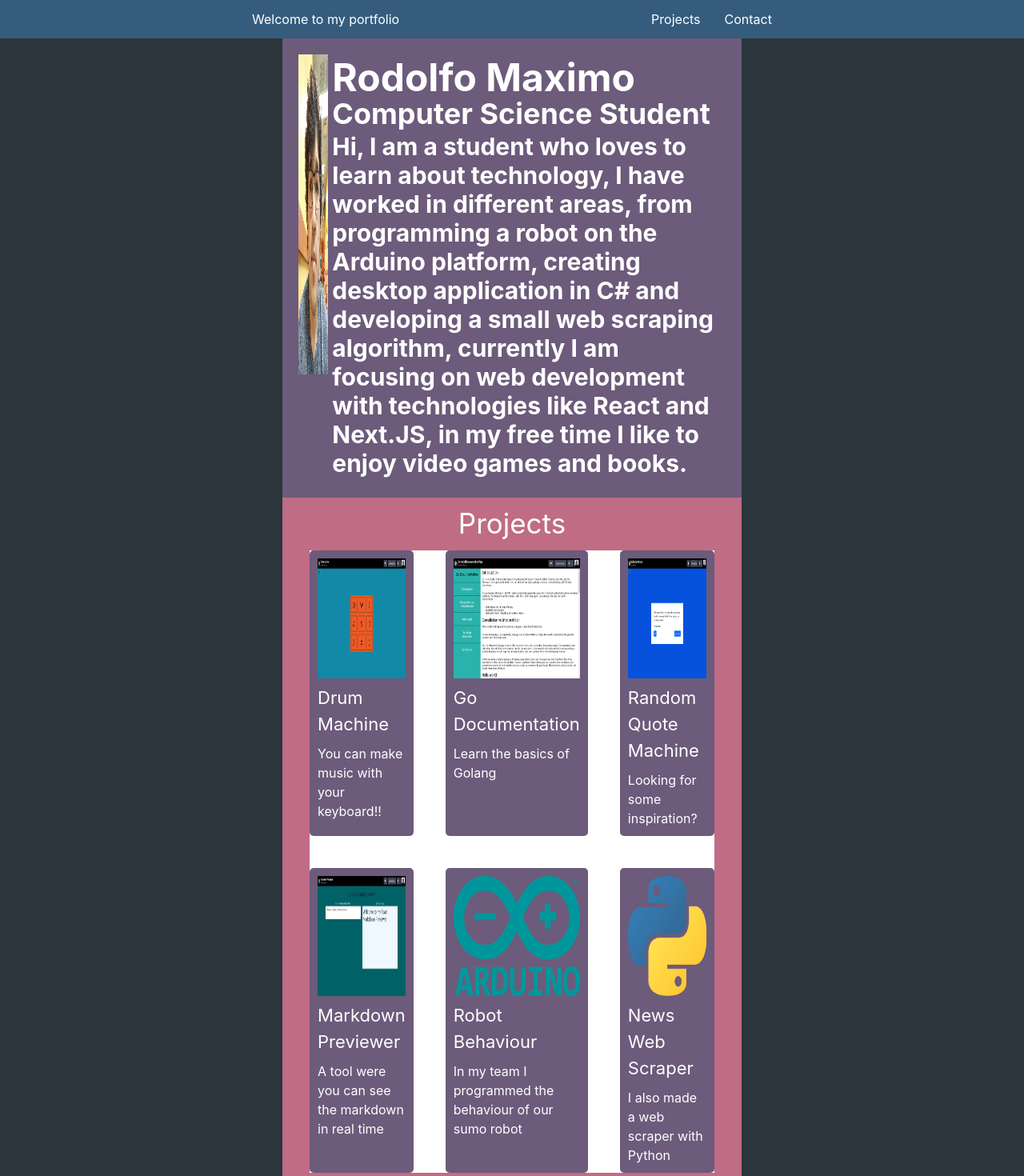
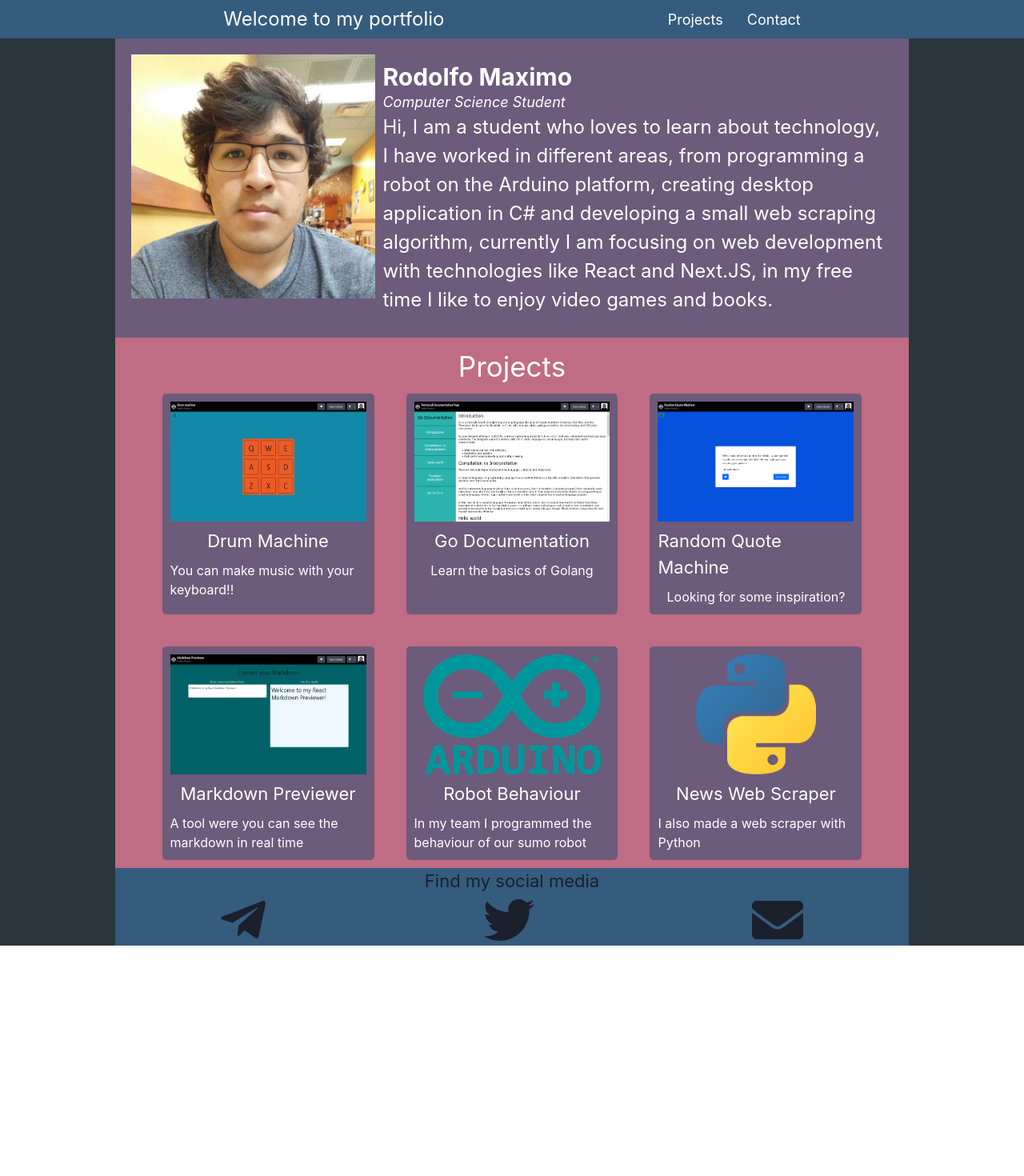
Before and after one commit to Rodomaxi2/Portfolio, a Next.js app: page / in a window 1280 px wide. Shown: the top 1470 px of the page at 80% size. After the commit the page ends 1182 px from the top, so only its background shows below. Built offline with nearby package versions, Linux system fonts and the light colour scheme.

Commit message:
Fixed chakra styles

```diff
--- a/Components/AboutCard.js
+++ b/Components/AboutCard.js
@@ -1,25 +1,30 @@
-import { Box, Flex, Heading, Image } from "@chakra-ui/react";
+import { Box, HStack, Heading, Image, Text, Flex } from "@chakra-ui/react";
 
 const AboutCard = () => (
-	<Box bg="#6C5B7B" padding="20px">
+	<Box bg="#6C5B7B" padding="20px" w="100%">
 		<Flex>
 			<Box>
-				<Image src="profile_picture.jpg" alt="Rodolfo Maximo" boxSize="400px" />
+				<Image
+					src="profile_picture.jpg"
+					alt="Rodolfo Maximo"
+					w="2000px"
+					objectFit="cover"
+				/>
 			</Box>
 			<Box textColor="white" padding="1%">
-				<Heading as="h1" size="2xl">
+				<Heading as="h1" fontSize={["xl", "2xl", "3xl"]}>
 					Rodolfo Maximo
 				</Heading>
-				<Heading as="h2" size="xl">
+				<Text as="i" fontSize={["sm", "md", "lg"]}>
 					Computer Science Student
-				</Heading>
-				<Heading as="h3" size="lg">
+				</Text>
+				<Text fontSize={["lg", "xl", "2xl"]}>
 					Hi, I am a student who loves to learn about technology, I have worked in
 					different areas, from programming a robot on the Arduino platform, creating
 					desktop application in C# and developing a small web scraping algorithm,
 					currently I am focusing on web development with technologies like React and
 					Next.JS, in my free time I like to enjoy video games and books.
-				</Heading>
+				</Text>
 			</Box>
 		</Flex>
 	</Box>
--- a/Components/Container.js
+++ b/Components/Container.js
@@ -5,7 +5,7 @@ const Container = ({ children }) => (
 	<Box bg="#2A363B">
 		<Navbar />
 		<Center>
-			<Conta paddingTop="48px" w="80%">
+			<Conta paddingTop="48px" w="80%" maxW="100%">
 				{children}
 			</Conta>
 		</Center>
--- a/Components/Footer.js
+++ b/Components/Footer.js
@@ -9,15 +9,15 @@ const Footer = () => (
 		<HStack justifyContent="space-around">
 			{/* The default icon size is 1em (16px) */}
 			<Link href="https://t.me/FamousZev" target="_blank">
-				<FontAwesomeIcon icon={faTelegramPlane} size="5x" />
+				<FontAwesomeIcon icon={faTelegramPlane} size="4x" />
 			</Link>
 
 			<Link href="https://twitter.com/rodomaxim" target="_blank">
-				<FontAwesomeIcon icon={faTwitter} size="5x" />
+				<FontAwesomeIcon icon={faTwitter} size="4x" />
 			</Link>
 
 			<Link href="https://t.me/FamousZev" target="_blank">
-				<FontAwesomeIcon icon={faEnvelope} size="5x" />
+				<FontAwesomeIcon icon={faEnvelope} size="4x" />
 			</Link>
 		</HStack>
 	</Box>
--- a/Components/Navbar.js
+++ b/Components/Navbar.js
@@ -1,5 +1,5 @@
 import { Box, Stack, Link, Flex } from "@chakra-ui/react";
-// import Link from "next/link";
+// import { Link as nexLink } from "next/link";
 
 const Navbar = () => (
 	<Box>
@@ -14,14 +14,14 @@ const Navbar = () => (
 			alignItems="center"
 			zIndex="1"
 		>
-			<Link href="/" color="white" textDecoration="none">
+			<Link href="/" color="white" textDecoration="none" fontSize="2xl">
 				Welcome to my portfolio
 			</Link>
 			<Stack direction="row" spacing="30">
-				<Link href="#projects" color="white">
+				<Link href="/#projects" color="white" fontSize="lg">
 					Projects
 				</Link>
-				<Link href="/contact" color="white">
+				<Link href="/contact" color="white" fontSize="lg">
 					Contact
 				</Link>
 			</Stack>
--- a/Components/Projects.js
+++ b/Components/Projects.js
@@ -24,7 +24,6 @@ const Projects = () => (
 				columnGap={10}
 				rowGap={10}
 				w="100%"
-				bg="white"
 			>
 				{dataProjects &&
 					dataProjects.map((item, idx) => <ProjectCard item={item} index={idx} />)}
```
